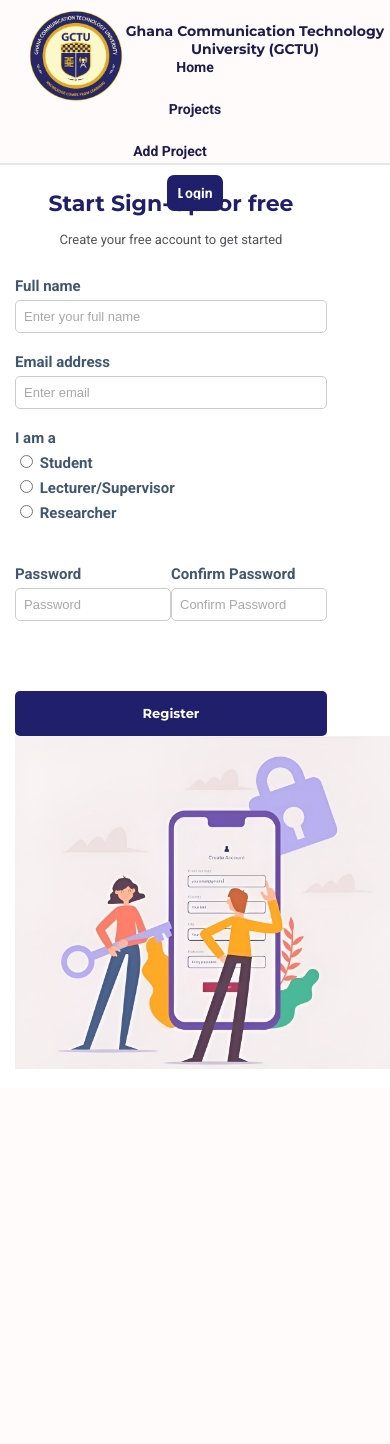
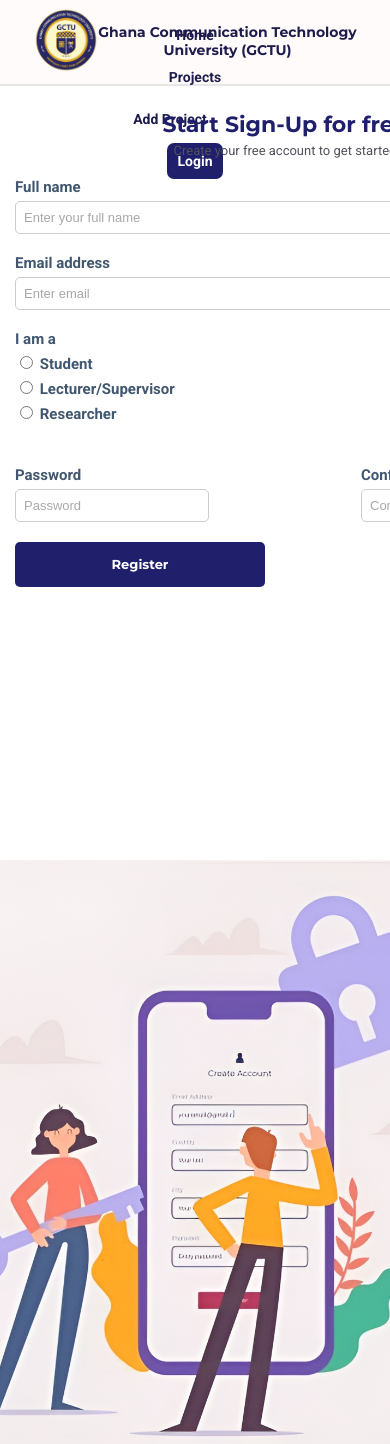
Before and after one commit to Caddilac1/Project_Archive_System, a Django app: page /register/ in a window 390 px wide; the page is wider, and only the part inside the window is pictured. Before the commit the page ends 1069 px from the top of that part, so only its background shows below. Run offline with Django 5.2, Linux system fonts and the light colour scheme; some libraries are stand-ins or nearby versions.

Commit message:
initial commit

```diff
--- a/static/css/projects.css
+++ b/static/css/projects.css
@@ -41,11 +41,10 @@ body {
 }
 
 .main {
-  margin-top: 20px ;
   background-color: white;
   padding: 5px 10px 10px 10px;
   width: 90vw;
-  margin: 0 auto;
+  margin: 20px auto 0;
   border-top: dashed 1px rgb(0, 0, 0, 0.2);
   border-left: solid 2px rgb(0, 0, 0, 0.2);
   border-right: solid 2px rgb(0, 0, 0, 0.2);
--- a/static/css/register.css
+++ b/static/css/register.css
@@ -1,35 +1,55 @@
 body {
   font-family: 'Roboto', sans-serif;
-  font-size: 16px;
   margin: 0;
   position: relative;
+  width: 100vw;
+  height: 100vh;
 }
 
 .container {
   display: flex;
   width: 100%;
-  height: auto;
-  padding: 20px;
+  height: 90vh;
+  padding-left: 20px;
 }
 
 .col1, .col2 {
   flex: 1;
 }
 
+.col1 {
+  display: flex;
+  align-items: center;
+  justify-self: center;
+}
+
+.center {
+  width: 90vh;
+  height: 90vh;
+}
+
+.col2 {
+  display: flex;
+  flex-direction: column;
+  justify-content: center;
+  align-items: center;
+}
+
 .header {
   display: flex;
   align-items: center;
   justify-content: space-between;
-  padding: 10px 20px;
+  padding: 10px;
   background-color: rgb(255, 251, 251);
   border-bottom: 2px solid rgb(230, 230, 230);
+  height: 8vh;
 }
 
 .name {
   width: 260px;
-  margin-left: 20px;
+  margin-left: 10px;
   color: #1E1C4D;
-  font-size: 17px;
+  font-size: 16px;
   font-weight: bold;
   font-family: 'Montserrat', sans-serif;
 }
@@ -74,12 +94,12 @@ body {
   font-family: 'Montserrat', sans-serif;
   font-weight: bold;
   color: rgb(31, 31, 107);
-  margin: 10px 0;
+  margin: 10px 0 5px 0;
 }
 
 .info {
   font-size: 15px;
-  margin: 15px 0 30px 0;
+  margin: 5px 0 20px 0;
   color: #52525B;
 }
 
@@ -109,11 +129,10 @@ label {
 .password-sec {
   display: flex;
   justify-content: space-between;
-  margin-bottom: 20px;
+  width: 540px;
 }
 
 .button {
-  margin-top: 30px;
   width: 250px;
   height: 50px;
   color: white;
@@ -130,7 +149,6 @@ label {
   display: block;
   width: 100%;
   max-width: 540px;
-  margin-bottom: 20px;
   padding: 10px;
   border: 1px solid #ccc;
   border-radius: 5px;
@@ -152,29 +170,6 @@ label {
   -webkit-appearance: none;
   -moz-appearance: none;
   cursor: pointer;
-}
-
-
-/* Image Styling */
-.image {
-  display: block;
-  max-width: 100%;
-  height: auto;
-  border-radius: 10px;
-  margin: 10px 0;
-  box-shadow: 0 4px 8px rgba(0, 0, 0, 0.1);
-}
-
-.message {
-  font-family: 'Poppins', sans-serif;
-  font-size: 16px;
-  padding: 10px;
-  margin: 0 auto;
-  text-align: center;
-  width: 100%;
-  max-width: 500px;
-  color: firebrick;
-  margin-top: 10px;
 }
 
 /* General Alert Styling */
@@ -255,8 +250,7 @@ label {
   }
 
   .col1, .col2 {
-    flex: none;
-    width: 100%;
+    height: 100vh;
   }
 
   .header {
@@ -292,7 +286,6 @@ label {
   }
 
   .button {
-    width: 100%;
     height: 45px;
     font-size: 14px;
   }
--- a/templates/about-us.html
+++ b/templates/about-us.html
@@ -27,7 +27,7 @@
     display: flex;
     align-items: center;
     margin-left: 20px;">
-      <img src="{% static 'images/badge.png' %}" width="80px" height="80px">
+      <img src="{% static 'images/badge.png' %}" width="60px" height="60px">
       <p class="name">Ghana Communication Technology University (GCTU)</p>
     </div>
 
--- a/templates/add-project.html
+++ b/templates/add-project.html
@@ -21,8 +21,8 @@
 <body>
     <!-- Navigation Pane -->
     <div class="header">
-        <div style="display: flex; margin-left: 20px;">
-            <img src="{% static 'images/badge.png' %}" width="100px">
+        <div style="display: flex; margin-left: 20px; align-items: center;">
+            <img src="{% static 'images/badge.png' %}" width="60px" height="60px">
             <p class="name">Ghana Communication Technology University (GCTU)</p>
         </div>
 
@@ -95,6 +95,7 @@
 
             </div>
             <button type="submit" class="submit-button">Add Project</button>
+
         </form>
     </div>
     <script src="{% static 'js/register.js' %}"></script>
--- a/templates/projects.html
+++ b/templates/projects.html
@@ -27,7 +27,7 @@
     display: flex;
     align-items: center;
     margin-left: 20px;">
-      <img src="{% static 'images/badge.png' %}" width="60px" height="60px">
+      <img src="{% static 'images/badge.png' %}" width="40px" height="40px">
       <p class="name">Ghana Communication Technology University (GCTU)</p>
     </div>
 
--- a/templates/register.html
+++ b/templates/register.html
@@ -18,8 +18,8 @@
   <body>
     <!-- Navigation Pane -->
     <div class="header">
-      <div style="display: flex; margin-left: 20px;">
-        <img src="{% static 'images/badge.png' %}" width="100px">
+      <div style="display: flex;  align-items: center;">
+        <img src="{% static 'images/badge.png' %}" width="65px" height="65px">
         <p class="name">Ghana Communication Technology University (GCTU)</p>
       </div>
 
@@ -68,7 +68,7 @@
     <!-- Registration Form -->
 <div class="container">
   <div class="col1">
-    <div style="height: 90%; width: 80%;">
+    <div class="center">
       <p class="title">Start Sign-Up for free</p>
       <p class="info">Create your free account to get started</p>
 
@@ -135,7 +135,7 @@
   </form>
 
   <div class="col2">
-    <img src="{% static 'images/registeration gra..jpg' %}" width="100%" height="100%">
+    <img src="{% static 'images/registeration gra..jpg' %}" width="683px;" height="100%;" style="object-fit:cover;">
   </div>
 </div>
 
```
Also changed, not shown: static/css/about-us.css (+4 -3 lines), static/css/add-project.css (+5 -4 lines), static/css/contact-us.css (+4 -3 lines), static/css/homepage.css (+7 -42 lines), static/css/login.css (+30 -29 lines), templates/home.html (+0 -7 lines), db.sqlite3. Lines whose indentation alone changed are shown as unchanged.
